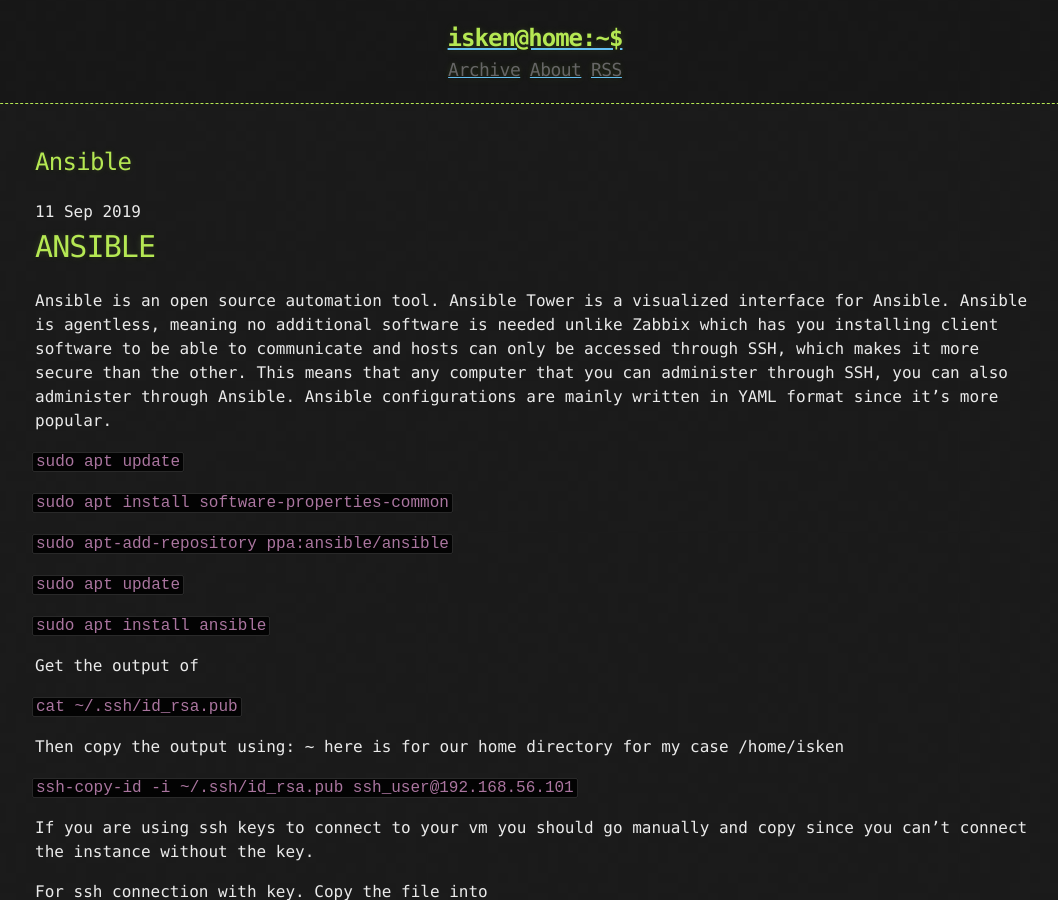
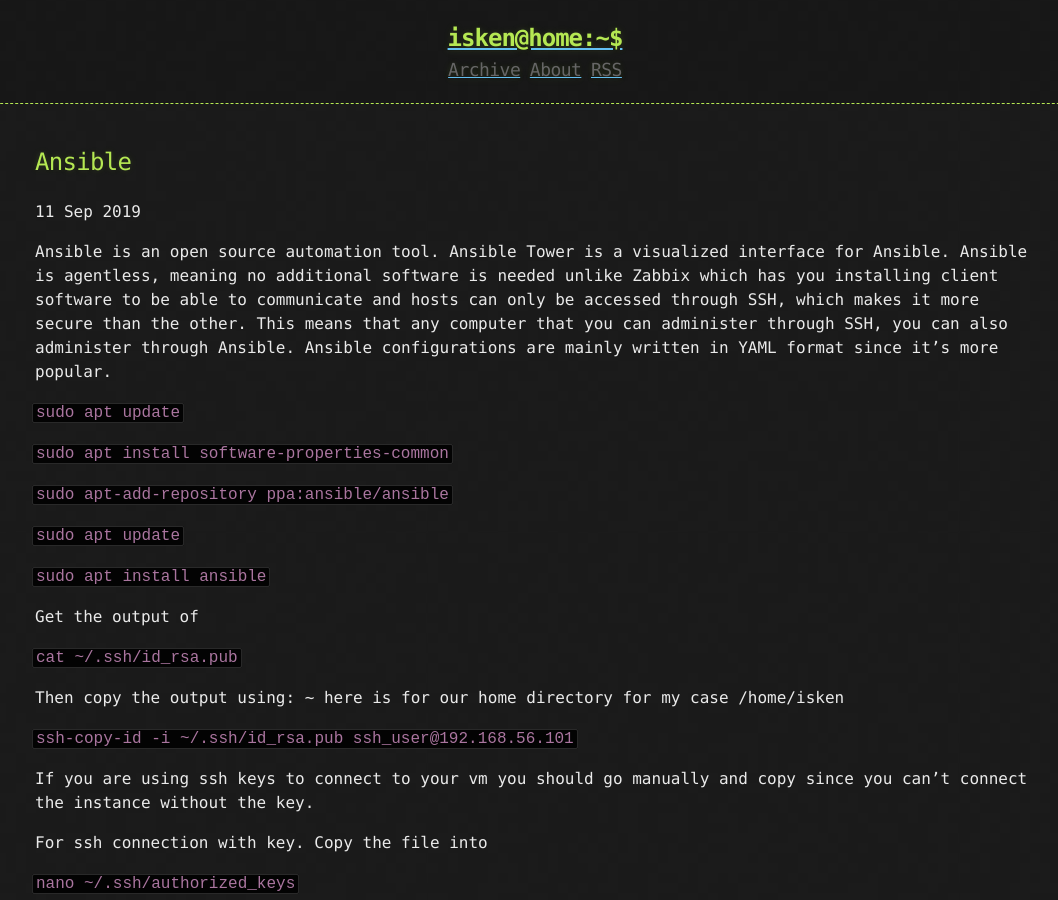
Before and after one commit to iskenyildiz/iskenhub.info, a Jekyll site: the page built from _posts/2019-09-12-Ansible.markdown, in a window 1280 px wide and 900 px high. Shown: the whole window, without its empty margins (105-1163 px from the left). Built offline with Jekyll 4.4.1, drawn with Linux system fonts in a browser that asks for light colours.

Commit message:
Update 2019-09-12-Ansible.markdown

```diff
--- a/_posts/2019-09-12-Ansible.markdown
+++ b/_posts/2019-09-12-Ansible.markdown
@@ -5,7 +5,7 @@ date:   2019-09-11 17:31:21 +0300
 categories: jekyll update
 ---
 
-# ANSIBLE
+
 
  Ansible is an open source automation tool. Ansible Tower is a visualized interface for Ansible.
 Ansible is agentless, meaning no additional software is needed unlike Zabbix which has you installing client software to be able to communicate and hosts can only be accessed through SSH, which makes it more secure than the other. This means that any computer that you can administer through SSH, you can also administer through Ansible. Ansible configurations are mainly written in YAML format since it’s more popular.
```
